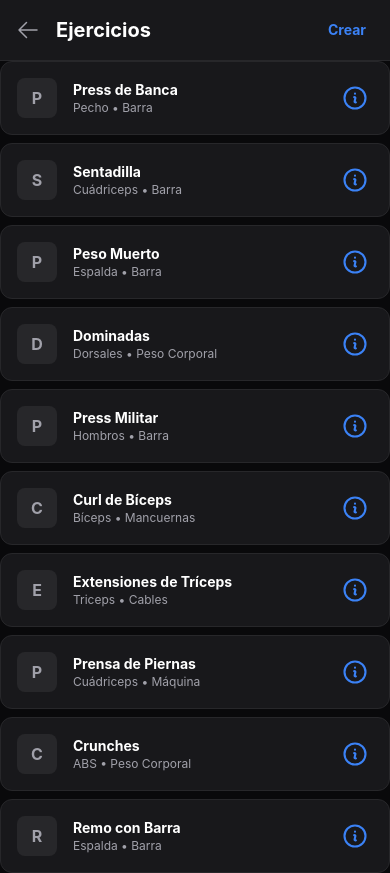
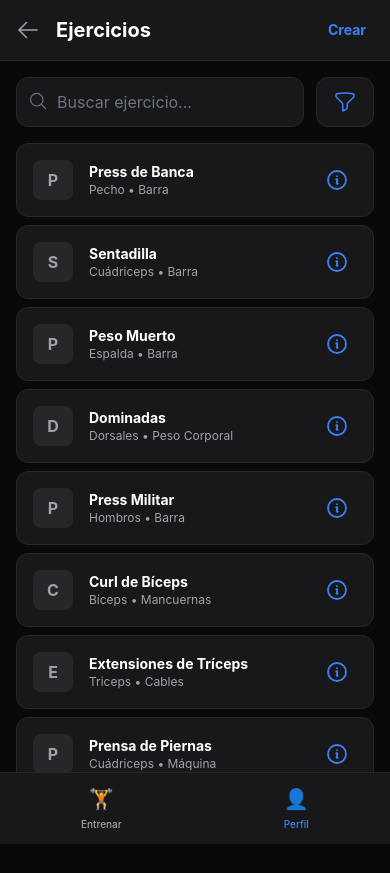
Before and after one commit to EdrikCamacho/BuildProject, an Angular app: page /exercises in a window 390 px wide. Shown: the top 873 px of the page. After the commit the page ends 844 px from the top, so only its background shows below. Built offline with nearby package versions, Linux system fonts and the light colour scheme.

Commit message:
Seleccion de Ejercicios en Entrenamiento Vacio

```diff
--- a/src/app/features/exercises/exercise-detail/exercise-detail.component.html
+++ b/src/app/features/exercises/exercise-detail/exercise-detail.component.html
@@ -10,7 +10,7 @@
              alt="{{ exercise.name }}">
         <div class="absolute inset-0 bg-gradient-to-t from-brand-black via-brand-black/50 to-transparent"></div>
 
-        <a routerLink="/exercises" class="absolute top-6 left-6 w-10 h-10 bg-black/40 backdrop-blur-md rounded-full flex items-center justify-center text-white hover:bg-black/60 transition-colors z-20">
+        <a (click)="goBack()" class="absolute top-6 left-6 w-10 h-10 bg-black/40 backdrop-blur-md rounded-full flex items-center justify-center text-white hover:bg-black/60 transition-colors z-20 cursor-pointer">
           <svg xmlns="http://www.w3.org/2000/svg" fill="none" viewBox="0 0 24 24" stroke-width="2" stroke="currentColor" class="w-6 h-6"><path stroke-linecap="round" stroke-linejoin="round" d="M15.75 19.5L8.25 12l7.5-7.5" /></svg>
         </a>
 
--- a/src/app/features/exercises/exercise-list/exercise-list.component.html
+++ b/src/app/features/exercises/exercise-list/exercise-list.component.html
@@ -1,11 +1,28 @@
-<main class="...">
+<div class="flex h-screen bg-brand-black font-sans text-brand-text">
+
+  <aside *ngIf="!isSelectionMode" class="hidden md:flex flex-col w-64 bg-brand-surface border-r border-brand-surface-light text-white p-6 justify-between transition-all duration-300">
+    <div>
+      <div class="mb-10 flex items-center gap-2 text-brand-primary font-bold text-2xl">
+        <svg xmlns="http://www.w3.org/2000/svg" fill="none" viewBox="0 0 24 24" stroke-width="2" stroke="currentColor" class="w-8 h-8"><path stroke-linecap="round" stroke-linejoin="round" d="M3.75 13.5l10.5-11.25L12 10.5h8.25L9.75 21.75 12 13.5H3.75z" /></svg>
+        <span>BUILD<span class="text-white">PROJECT</span></span>
+      </div>
+      <nav class="space-y-2">
+        <a routerLink="/dashboard" class="flex items-center gap-3 p-3 text-brand-text-muted hover:text-white hover:bg-brand-surface-light rounded-xl transition-colors">
+          <span>🏋️</span> Entrenar
+        </a>
+        <a routerLink="/profile" class="flex items-center gap-3 p-3 bg-brand-primary/10 text-brand-primary rounded-xl font-medium border border-brand-primary/20">
+          <span>👤</span> Perfil
+        </a>
+      </nav>
+    </div>
+  </aside>
+
+  <main class="flex-1 flex flex-col h-full overflow-hidden relative bg-brand-black">
 
     <header class="md:hidden bg-brand-surface border-b border-brand-surface-light p-4 flex items-center justify-between z-10">
       <div class="flex items-center gap-4">
-        <a *ngIf="isSelectionMode" routerLink="/tracker" class="text-brand-text-muted">
-           <span class="text-xs">Cancelar</span>
-        </a>
-        <a *ngIf="!isSelectionMode" routerLink="/profile" class="text-brand-text-muted">
+        <a *ngIf="isSelectionMode" routerLink="/tracker" class="text-brand-text-muted hover:text-white text-sm font-medium">Cancelar</a>
+        <a *ngIf="!isSelectionMode" routerLink="/profile" class="text-brand-text-muted hover:text-white">
           <svg xmlns="http://www.w3.org/2000/svg" fill="none" viewBox="0 0 24 24" stroke-width="1.5" stroke="currentColor" class="w-6 h-6"><path stroke-linecap="round" stroke-linejoin="round" d="M10.5 19.5L3 12m0 0l7.5-7.5M3 12h18" /></svg>
         </a>
 
@@ -15,49 +32,139 @@
       <button *ngIf="!isSelectionMode" (click)="createCustomExercise()" class="text-brand-primary font-bold text-sm px-2 py-1 active:opacity-70 transition-opacity">
         Crear
       </button>
+      <div *ngIf="isSelectionMode && selectedExercises.size > 0" class="text-brand-primary font-bold text-sm bg-brand-primary/10 px-2 py-1 rounded-lg">
+        {{ selectedExercises.size }}
+      </div>
     </header>
 
-    <div class="flex-1 ...">
+    <div class="flex-1 overflow-y-auto p-4 md:p-8 pb-32 md:pb-8">
 
       <div class="hidden md:flex justify-between items-center mb-6">
         <div>
-          <h2 class="text-3xl font-bold text-white">{{ isSelectionMode ? 'Seleccionar Ejercicio' : 'Biblioteca' }}</h2>
+          <h2 class="text-3xl font-bold text-white">{{ isSelectionMode ? 'Seleccionar Ejercicios' : 'Biblioteca' }}</h2>
           <p class="text-brand-text-muted text-sm">
-            {{ isSelectionMode ? 'Haz clic para añadir a tu entrenamiento.' : 'Explora o crea nuevos ejercicios.' }}
+            {{ isSelectionMode ? 'Elige los ejercicios para agregar a tu entrenamiento actual.' : 'Explora o crea nuevos ejercicios.' }}
           </p>
         </div>
-        <button *ngIf="isSelectionMode" routerLink="/tracker" class="bg-brand-surface border border-brand-surface-light text-white px-4 py-2 rounded-xl font-bold text-sm hover:bg-brand-surface-light transition-all">
-          Cancelar Selección
+        <div class="flex gap-3">
+          <button *ngIf="isSelectionMode" routerLink="/tracker" class="bg-brand-surface border border-brand-surface-light text-brand-text-muted hover:text-white px-6 py-2 rounded-xl font-bold text-sm hover:bg-brand-surface-light transition-all">
+            Cancelar Selección
+          </button>
+
+          <button *ngIf="!isSelectionMode" (click)="createCustomExercise()" class="bg-brand-primary hover:bg-blue-600 text-white px-4 py-2 rounded-xl font-bold text-sm shadow-lg shadow-blue-900/20 transition-all flex items-center gap-2">
+            <span>+</span> Crear Ejercicio
+          </button>
+        </div>
+      </div>
+
+      <div class="mb-4 flex gap-3">
+        <div class="relative flex-1">
+          <input type="text" [(ngModel)]="searchTerm" (input)="filterExercises()" placeholder="Buscar ejercicio..." class="w-full bg-brand-surface border border-brand-surface-light text-white rounded-xl py-3 pl-10 pr-4 focus:ring-2 focus:ring-brand-primary focus:border-transparent outline-none placeholder-gray-500 transition-all">
+          <div class="absolute left-3 top-3.5 text-gray-500">
+            <svg xmlns="http://www.w3.org/2000/svg" fill="none" viewBox="0 0 24 24" stroke-width="1.5" stroke="currentColor" class="w-5 h-5"><path stroke-linecap="round" stroke-linejoin="round" d="M21 21l-5.197-5.197m0 0A7.5 7.5 0 105.196 5.196a7.5 7.5 0 0010.607 10.607z" /></svg>
+          </div>
+        </div>
+
+        <button (click)="openFilterModal()" class="bg-brand-surface border border-brand-surface-light text-brand-primary px-4 rounded-xl flex items-center justify-center hover:bg-brand-surface-light transition-colors relative" [class.bg-brand-primary]="activeFilters.size > 0" [class.text-white]="activeFilters.size > 0">
+          <svg xmlns="http://www.w3.org/2000/svg" fill="none" viewBox="0 0 24 24" stroke-width="1.5" stroke="currentColor" class="w-6 h-6"><path stroke-linecap="round" stroke-linejoin="round" d="M12 3c2.755 0 5.455.232 8.083.678.533.09.917.556.917 1.096v1.044a2.25 2.25 0 01-.659 1.591l-5.432 5.432a2.25 2.25 0 00-.659 1.591v2.927a2.25 2.25 0 01-1.244 2.013L9.75 21v-6.568a2.25 2.25 0 00-.659-1.591L3.659 7.409A2.25 2.25 0 013 5.818V4.774c0-.54.384-1.006.917-1.096A48.32 48.32 0 0112 3z" /></svg>
+          <span *ngIf="activeFilters.size > 0" class="absolute -top-2 -right-2 w-5 h-5 bg-white text-brand-primary rounded-full text-xs font-bold flex items-center justify-center border border-brand-primary shadow-sm">{{ activeFilters.size }}</span>
         </button>
-        <button *ngIf="!isSelectionMode" (click)="createCustomExercise()" class="...">
-          <span>+</span> Crear Ejercicio
+      </div>
+
+      <div *ngIf="activeFilters.size > 0" class="mb-6 flex gap-2 overflow-x-auto pb-2 no-scrollbar">
+        <button *ngFor="let m of activeFiltersArray" (click)="removeFilter(m)" class="whitespace-nowrap px-3 py-1 rounded-full text-xs font-medium bg-brand-primary text-white flex items-center gap-2 hover:bg-red-500 transition-colors group">
+          {{ m }}
+          <span class="group-hover:text-white">✕</span>
         </button>
       </div>
 
       <div class="space-y-2">
         <div *ngFor="let ex of filteredExercises"
-             (click)="onExerciseSelect(ex)"
-             class="bg-brand-surface p-4 rounded-xl border border-brand-surface-light flex justify-between items-center hover:border-brand-primary/50 transition-colors cursor-pointer group relative">
+             (click)="isSelectionMode ? toggleExerciseSelection(ex) : goToDetails(ex.id!, $event)"
+             class="bg-brand-surface p-4 rounded-xl border flex justify-between items-center transition-all cursor-pointer group relative"
+             [ngClass]="isSelected(ex) ? 'border-brand-primary bg-brand-primary/5' : 'border-brand-surface-light hover:border-brand-primary/50'">
 
           <div class="flex items-center gap-4">
-            <div class="w-10 h-10 rounded-lg bg-brand-surface-light flex items-center justify-center text-brand-text-muted font-bold group-hover:text-white transition-colors">
+
+            <div *ngIf="isSelectionMode"
+                 class="w-6 h-6 rounded-full border-2 flex items-center justify-center transition-colors flex-shrink-0"
+                 [ngClass]="isSelected(ex) ? 'bg-brand-primary border-brand-primary' : 'border-brand-text-muted'">
+               <svg *ngIf="isSelected(ex)" xmlns="http://www.w3.org/2000/svg" class="w-4 h-4 text-white" viewBox="0 0 20 20" fill="currentColor"><path fill-rule="evenodd" d="M16.707 5.293a1 1 0 010 1.414l-8 8a1 1 0 01-1.414 0l-4-4a1 1 0 011.414-1.414L8 12.586l7.293-7.293a1 1 0 011.414 0z" clip-rule="evenodd" /></svg>
+            </div>
+
+            <div *ngIf="!isSelectionMode" class="w-10 h-10 rounded-lg bg-brand-surface-light flex items-center justify-center text-brand-text-muted font-bold group-hover:text-white transition-colors flex-shrink-0">
               {{ ex.name.charAt(0) }}
             </div>
+
             <div>
-              <h3 class="font-bold text-white text-sm md:text-base" [class.text-brand-primary]="isSelectionMode">{{ ex.name }}</h3>
+              <h3 class="font-bold text-white text-sm md:text-base" [class.text-brand-primary]="isSelected(ex)">{{ ex.name }}</h3>
               <p class="text-xs text-brand-text-muted">{{ ex.muscle }} • {{ ex.equipment }}</p>
             </div>
           </div>
 
-          <div *ngIf="isSelectionMode" class="text-brand-primary">
-             <svg xmlns="http://www.w3.org/2000/svg" fill="none" viewBox="0 0 24 24" stroke-width="2" stroke="currentColor" class="w-6 h-6"><path stroke-linecap="round" stroke-linejoin="round" d="M12 4.5v15m7.5-7.5h-15" /></svg>
-          </div>
+          <a [routerLink]="['/exercises', ex.id]"
+             [queryParams]="{ returnTo: isSelectionMode ? 'selection' : null }"
+             class="text-brand-primary transition-opacity opacity-100 md:opacity-0 md:group-hover:opacity-100 p-2 hover:bg-brand-surface-light rounded-full z-10"
+             (click)="$event.stopPropagation()">
 
-          <a *ngIf="!isSelectionMode" [routerLink]="['/exercises', ex.id]" class="text-brand-primary transition-opacity opacity-100 md:opacity-0 md:group-hover:opacity-100 p-1 cursor-pointer z-10" (click)="$event.stopPropagation()">
-            <svg xmlns="http://www.w3.org/2000/svg" fill="none" viewBox="0 0 24 24" stroke-width="1.8" stroke="currentColor" class="w-7 h-7">
+            <svg xmlns="http://www.w3.org/2000/svg" fill="none" viewBox="0 0 24 24" stroke-width="1.8" stroke="currentColor" class="w-6 h-6">
               <path stroke-linecap="round" stroke-linejoin="round" d="M11.25 11.25l.041-.02a.75.75 0 011.063.852l-.708 2.836a.75.75 0 001.063.853l.041-.021M21 12a9 9 0 11-18 0 9 9 0 0118 0zm-9-3.75h.008v.008H12V8.25z" />
             </svg>
           </a>
 
         </div>
+
+        <div *ngIf="filteredExercises.length === 0" class="text-center py-10 text-brand-text-muted">
+          <p>No hay ejercicios con esos criterios.</p>
         </div>
+      </div>
+
+    </div>
+
+    <div *ngIf="isSelectionMode && selectedExercises.size > 0" class="absolute bottom-6 left-0 w-full px-4 flex justify-center z-30 animate-slide-up">
+      <button (click)="confirmSelection()" class="w-full max-w-sm bg-brand-primary text-white py-4 rounded-xl font-bold text-lg shadow-xl shadow-blue-900/40 flex items-center justify-center gap-2 transform active:scale-95 transition-all hover:bg-blue-600">
+        Añadir {{ selectedExercises.size }} Ejercicios
+      </button>
+    </div>
+
+  </main>
+
+  <nav *ngIf="!isSelectionMode" class="md:hidden fixed bottom-0 w-full bg-brand-surface border-t border-brand-surface-light flex justify-around items-center py-3 z-30 pb-safe">
+    <a routerLink="/dashboard" class="flex flex-col items-center text-brand-text-muted hover:text-white">
+      <span class="text-xl">🏋️</span>
+      <span class="text-[10px] font-medium mt-1">Entrenar</span>
+    </a>
+    <a routerLink="/profile" class="flex flex-col items-center text-brand-primary">
+      <span class="text-xl">👤</span>
+      <span class="text-[10px] font-medium mt-1">Perfil</span>
+    </a>
+  </nav>
+
+  <div *ngIf="showFilterModal" class="fixed inset-0 z-50 flex items-end justify-center sm:items-center">
+    <div (click)="closeFilterModal()" class="absolute inset-0 bg-black/80 backdrop-blur-sm transition-opacity"></div>
+    <div class="relative bg-brand-surface w-full max-w-lg rounded-t-2xl sm:rounded-2xl p-0 border-t sm:border border-brand-surface-light shadow-2xl flex flex-col max-h-[85vh]">
+      <div class="p-6 border-b border-brand-surface-light flex justify-between items-center">
+        <h3 class="text-lg font-bold text-white">Filtrar por Músculo</h3>
+        <button (click)="closeFilterModal()" class="text-brand-text-muted hover:text-white">✕</button>
+      </div>
+      <div class="overflow-y-auto p-6 space-y-6">
+        <div>
+          <h4 class="text-xs font-bold text-brand-text-muted uppercase mb-3">Músculos Principales</h4>
+          <div class="grid grid-cols-2 gap-3">
+            <button *ngFor="let m of muscleGroups.primary" (click)="toggleMuscle(m)" class="p-3 rounded-xl text-sm font-medium transition-all text-center border" [ngClass]="isMuscleSelected(m) ? 'bg-brand-primary border-brand-primary text-white shadow-lg shadow-brand-primary/20' : 'bg-brand-surface-light border-transparent text-brand-text-muted hover:bg-brand-surface-light/80 hover:text-white'">{{ m }}</button>
+          </div>
+        </div>
+        <div>
+          <h4 class="text-xs font-bold text-brand-text-muted uppercase mb-3">Músculos Secundarios</h4>
+          <div class="grid grid-cols-2 gap-3">
+            <button *ngFor="let m of muscleGroups.secondary" (click)="toggleMuscle(m)" class="p-3 rounded-xl text-sm font-medium transition-all text-center border" [ngClass]="isMuscleSelected(m) ? 'bg-brand-primary border-brand-primary text-white shadow-lg shadow-brand-primary/20' : 'bg-brand-surface-light border-transparent text-brand-text-muted hover:bg-brand-surface-light/80 hover:text-white'">{{ m }}</button>
+          </div>
+        </div>
+      </div>
+      <div class="p-6 border-t border-brand-surface-light bg-brand-surface">
+        <button (click)="applyFilters()" class="w-full py-4 bg-brand-primary hover:bg-blue-600 text-white font-bold rounded-xl transition-all shadow-lg shadow-blue-900/30">Filtrar ({{ tempFilters.size > 0 ? tempFilters.size : 'Todos' }})</button>
+      </div>
+    </div>
+  </div>
+
+</div>
--- a/src/app/features/exercises/exercise-list/exercise-list.component.ts
+++ b/src/app/features/exercises/exercise-list/exercise-list.component.ts
@@ -1,9 +1,9 @@
 import { Component, OnInit } from '@angular/core';
 import { CommonModule } from '@angular/common';
 import { FormsModule } from '@angular/forms';
-import { RouterLink, Router, ActivatedRoute } from '@angular/router'; // +ActivatedRoute
+import { RouterLink, Router, ActivatedRoute } from '@angular/router';
 import { ExerciseService } from '../../../core/services/exercise.service';
-import { WorkoutService } from '../../../core/services/workout.service'; // +WorkoutService
+import { WorkoutService } from '../../../core/services/workout.service';
 import { Exercise, MuscleGroup } from '../../../core/models/exercise.model';
 
 @Component({
@@ -23,6 +23,7 @@ export class ExerciseListComponent implements OnInit {
 
   // MODO SELECCIÓN
   isSelectionMode = false;
+  selectedExercises: Set<string> = new Set(); // IDs de los ejercicios seleccionados
 
   muscleGroups = {
     primary: ['Pecho', 'Dorsales', 'Espalda', 'Lumbar', 'ABS', 'Bíceps', 'Triceps', 'Hombros', 'Cuádriceps', 'Femoral', 'Glúteos'] as MuscleGroup[],
@@ -31,13 +32,12 @@ export class ExerciseListComponent implements OnInit {
 
   constructor(
     private exerciseService: ExerciseService,
-    private workoutService: WorkoutService, // Inyectar
+    private workoutService: WorkoutService,
     private router: Router,
-    private route: ActivatedRoute // Inyectar
+    private route: ActivatedRoute
   ) {}
 
   ngOnInit() {
-    // Detectar si estamos en modo selección
     this.route.queryParams.subscribe(params => {
       this.isSelectionMode = params['mode'] === 'selection';
     });
@@ -48,9 +48,33 @@ export class ExerciseListComponent implements OnInit {
     });
   }
 
-  // ... (filterExercises, openFilterModal, etc. SIGUEN IGUAL) ...
+  // --- LÓGICA DE SELECCIÓN MÚLTIPLE ---
+  toggleExerciseSelection(exercise: Exercise) {
+    if (!this.isSelectionMode || !exercise.id) return;
 
-  // FUNCIONES DE FILTRO IGUALES QUE ANTES...
+    if (this.selectedExercises.has(exercise.id)) {
+      this.selectedExercises.delete(exercise.id);
+    } else {
+      this.selectedExercises.add(exercise.id);
+    }
+  }
+
+  isSelected(exercise: Exercise): boolean {
+    return !!exercise.id && this.selectedExercises.has(exercise.id);
+  }
+
+  confirmSelection() {
+    // Buscar los objetos completos de los ejercicios seleccionados
+    const selected = this.allExercises.filter(ex => ex.id && this.selectedExercises.has(ex.id));
+
+    // Añadirlos uno por uno al servicio
+    selected.forEach(ex => this.workoutService.addExercise(ex));
+
+    // Volver al tracker
+    this.router.navigate(['/tracker']);
+  }
+  // -------------------------------------
+
   filterExercises() {
     this.filteredExercises = this.allExercises.filter(ex => {
       const matchesSearch = ex.name.toLowerCase().includes(this.searchTerm.toLowerCase());
@@ -68,17 +92,9 @@ export class ExerciseListComponent implements OnInit {
   removeFilter(muscle: MuscleGroup) { this.activeFilters.delete(muscle); this.filterExercises(); }
   createCustomExercise() { this.router.navigate(['/exercises/create']); }
 
-  // NUEVA FUNCIÓN: Al hacer clic en un ejercicio
-  onExerciseSelect(exercise: Exercise) {
-    if (this.isSelectionMode) {
-      // 1. Añadir al workout
-      this.workoutService.addExercise(exercise);
-      // 2. Volver al tracker
-      this.router.navigate(['/tracker']);
-    } else {
-      // Comportamiento normal (ir a detalles) si no estamos seleccionando
-      // (Opcional, ya que el icono de Info también lo hace)
-      this.router.navigate(['/exercises', exercise.id]);
-    }
+  // Función auxiliar para navegar a detalles sin disparar la selección
+  goToDetails(id: string, event: Event) {
+    event.stopPropagation(); // Evita que se seleccione la tarjeta al hacer clic en Info
+    this.router.navigate(['/exercises', id]);
   }
 }
```
Also changed, not shown: src/app/features/exercises/exercise-detail/exercise-detail.component.ts (+20 -2 lines).
